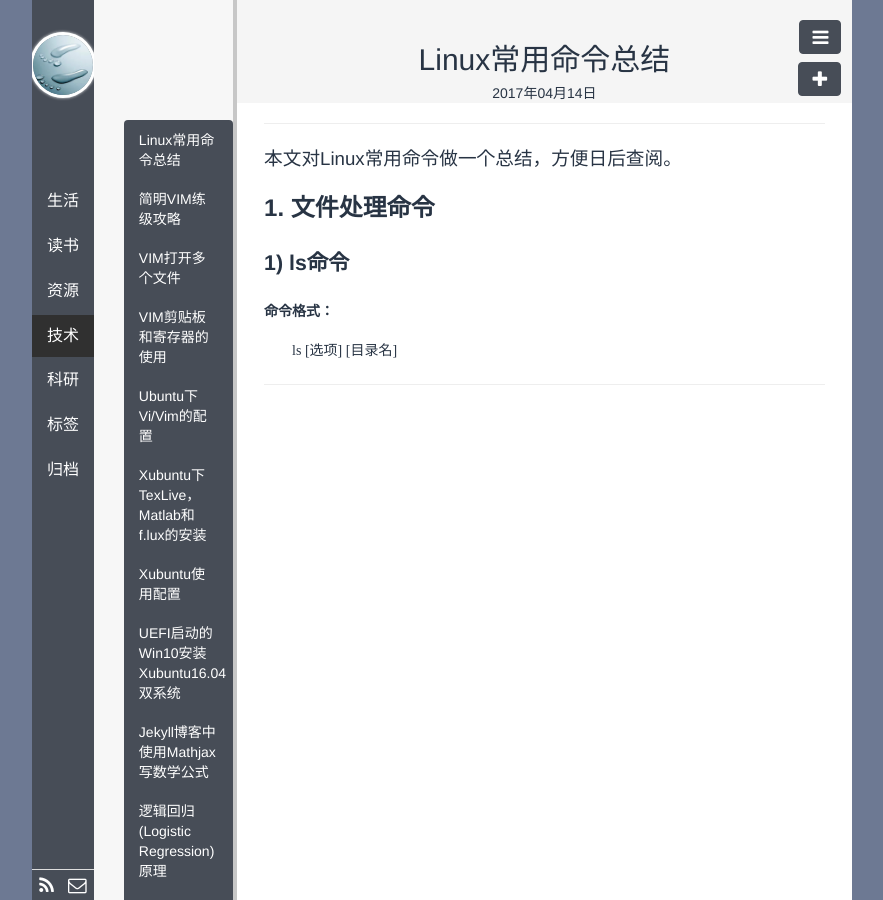
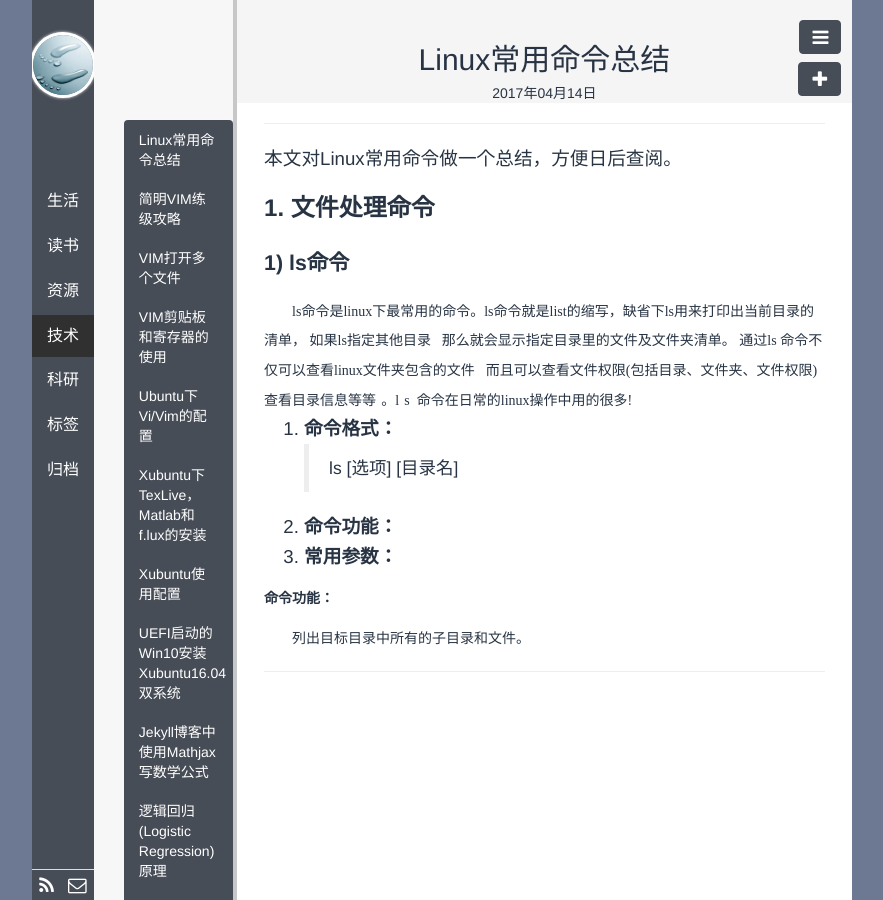
Before and after one commit to polyHong/polyHong.github.io, a Jekyll site: the page built from _posts/tech/2017-04-14-linux-command-list.md, in a window 1280 px wide. Shown: the whole page, without its empty margins (198-1081 px from the left). Built offline with Jekyll 4.4.1, drawn with Linux system fonts in a browser that asks for light colours; Markdown is read by kramdown in place of the engine named in the settings; comment, search, counter and statistics services are not loaded.

Commit message:
update linux-command

```diff
--- a/_posts/tech/2017-04-14-linux-command-list.md
+++ b/_posts/tech/2017-04-14-linux-command-list.md
@@ -14,6 +14,25 @@ description:
 #### **1. 文件处理命令**
 
 ##### **1) ls命令**
+<p style="text-indent:21.0000pt; margin-bottom:0pt; margin-top:0pt; ">
+<span style="mso-spacerun:'yes'; font-size:10.5000pt; font-family:'Times New Roman'; ">
+ls命令是linux下最常用的命令。ls命令就是list的缩写，缺省下ls用来打印出当前目录的清单，
+如果ls指定其他目录那么就会显示指定目录里的文件及文件夹清单。&nbsp;通过ls&nbsp;命令不
+仅可以查看linux文件夹包含的文件而且可以查看文件权限(包括目录、文件夹、文件权限)
+查看目录信息等等</span>
+<span style="mso-spacerun:'yes'; font-size:10.5000pt; font-family:'宋体'; ">。l</span>
+<span style="mso-spacerun:'yes'; font-size:10.5000pt; font-family:'Times New Roman'; ">s&nbsp;
+命令在日常的linux操作中用的很多</span><span style="mso-spacerun:'yes'; font-size:10.5000pt; font-family:'宋体'; ">!</span></p>
 
-<span style="mso-spacerun:'yes'; font-weight:bold; font-size:10.5000pt; font-family:'宋体'; ">命令格式：</span>
-<p style="text-indent:21.0000pt; margin-bottom:0pt; margin-top:0pt; "><span style="mso-spacerun:'yes'; font-size:10.5000pt; font-family:'宋体'; ">ls&nbsp;[选项]&nbsp;[目录名]</span></p>
+<ol>
+<li><strong>命令格式：</strong></li>
+<blockquote>
+ls&nbsp;[选项]&nbsp;[目录名]
+</blockquote>
+<li><strong>命令功能：</strong></li>
+<li><strong>常用参数：</strong></li>
+</ol>
+
+
+<span style="mso-spacerun:'yes'; font-weight:bold; font-size:10.5000pt; font-family:'宋体'; ">命令功能：</span>
+<p style="text-indent:21.0000pt; margin-bottom:0pt; margin-top:0pt; "><span style="mso-spacerun:'yes'; font-size:10.5000pt; font-family:'宋体'; ">列出目标目录中所有的子目录和文件。</span></p>
```
Also changed, not shown: 2 other files.
